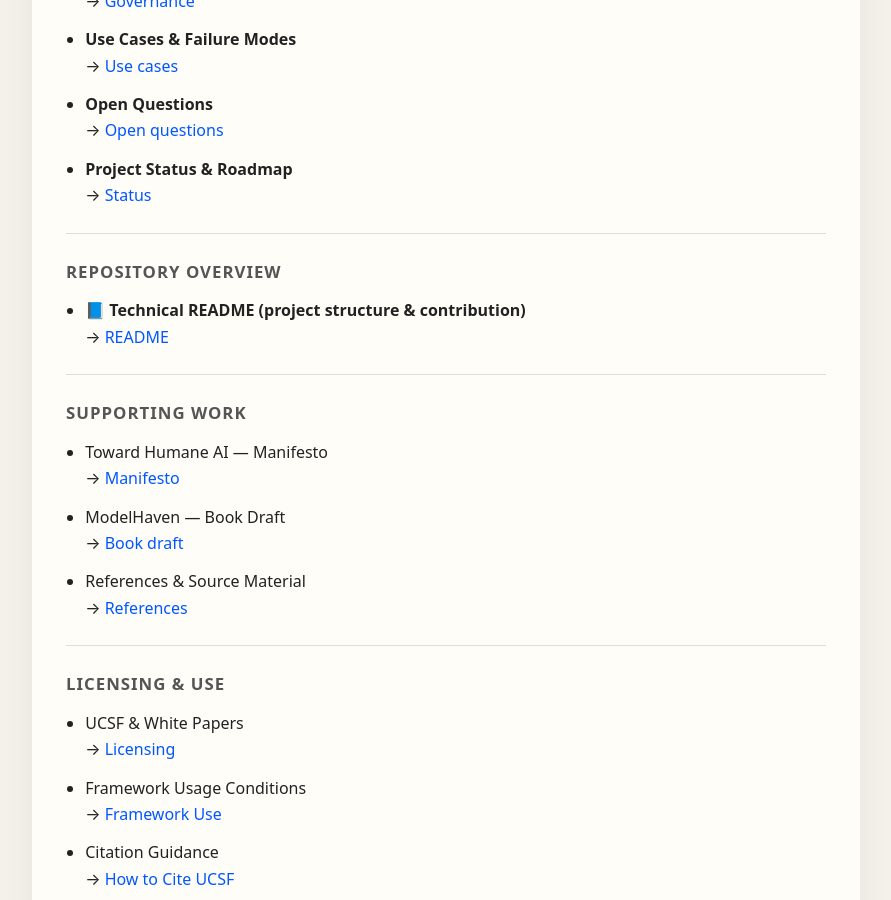
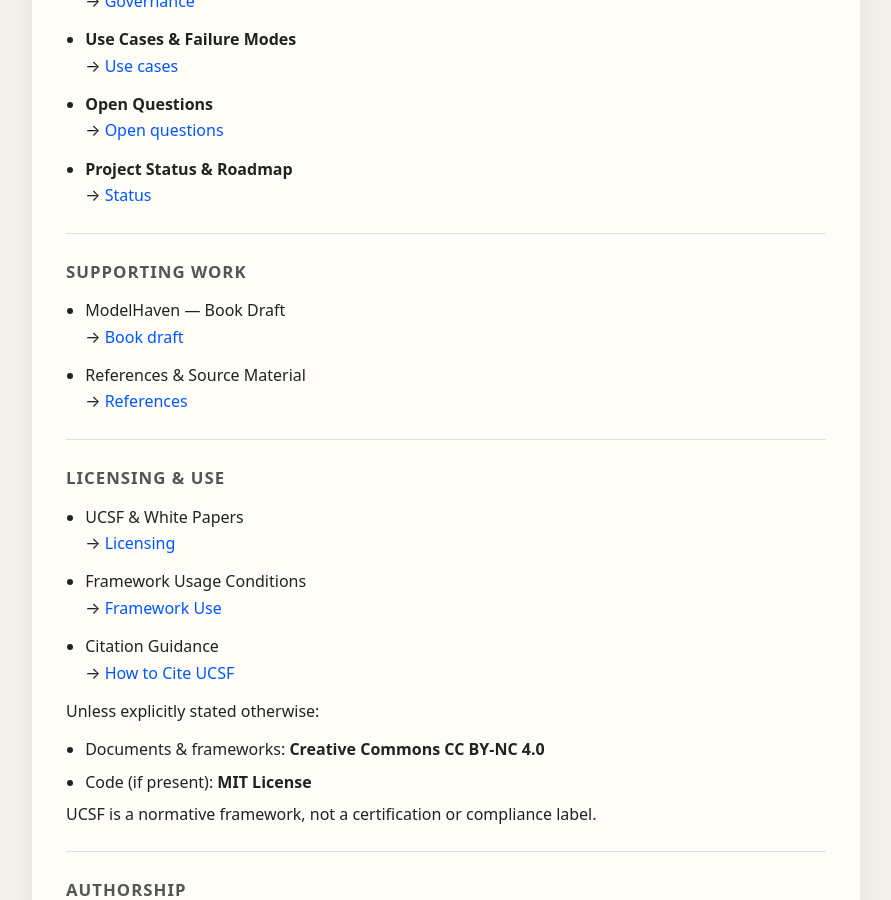
Before and after one commit to MartijnBruzzese/ModelHaven-Studio, a Jekyll site: the page built from index.md, in a window 1280 px wide and 900 px high, scrolled down 1509 px. Shown: the whole window, without its empty margins (194-1085 px from the left). Built offline with Jekyll 4.4.1, drawn with Linux system fonts in a browser that asks for light colours.

Commit message:
Update index.md

```diff
--- a/index.md
+++ b/index.md
@@ -80,17 +80,7 @@
 
 ---
 
-## Repository Overview
-
-- 📘 **Technical README (project structure & contribution)**
-  → [README](README.html)
-
----
-
 ## Supporting Work
-
-- Toward Humane AI — Manifesto
-  → [Manifesto](README.html)
 
 - ModelHaven — Book Draft
   → [Book draft](BOOK_DRAFT.html)
```
